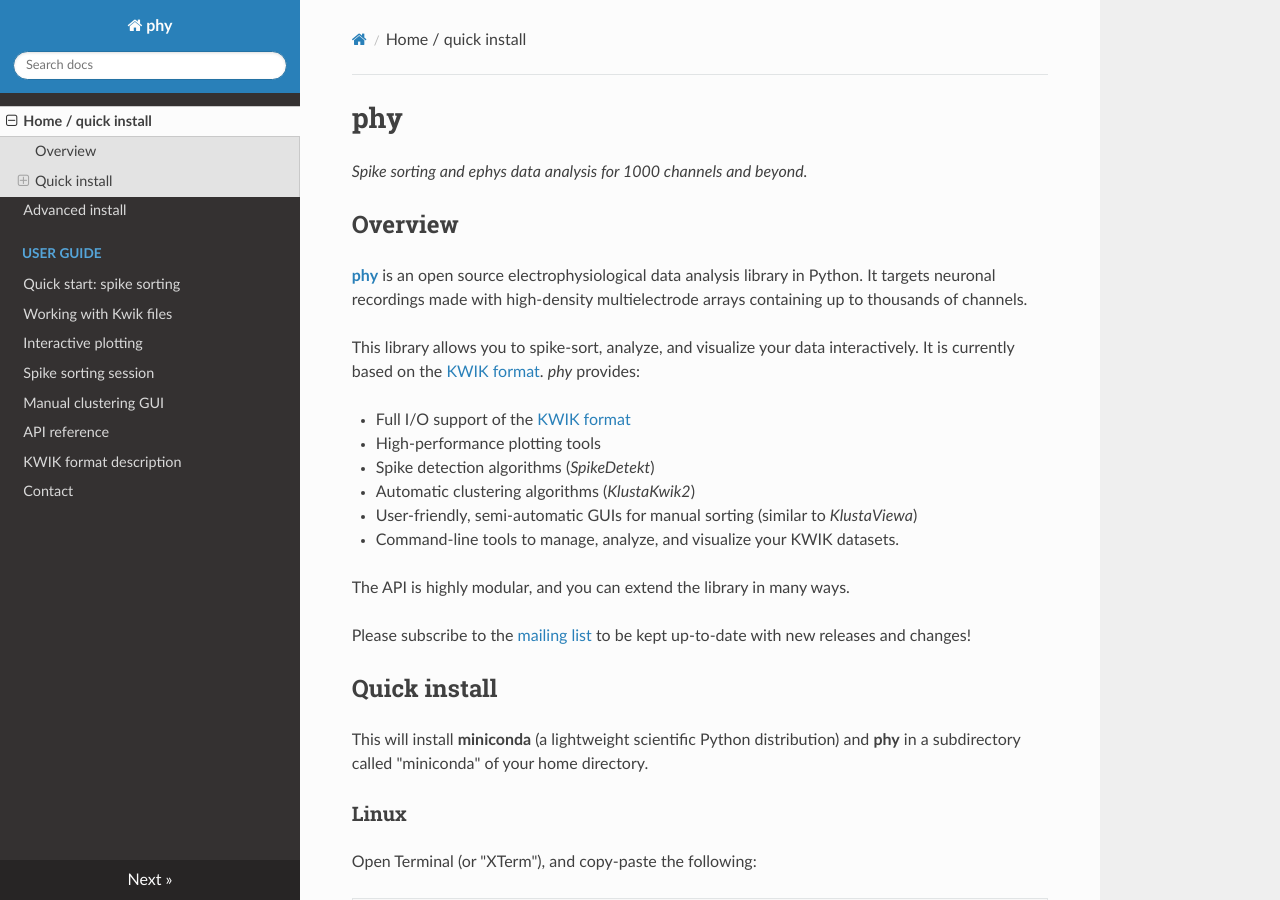
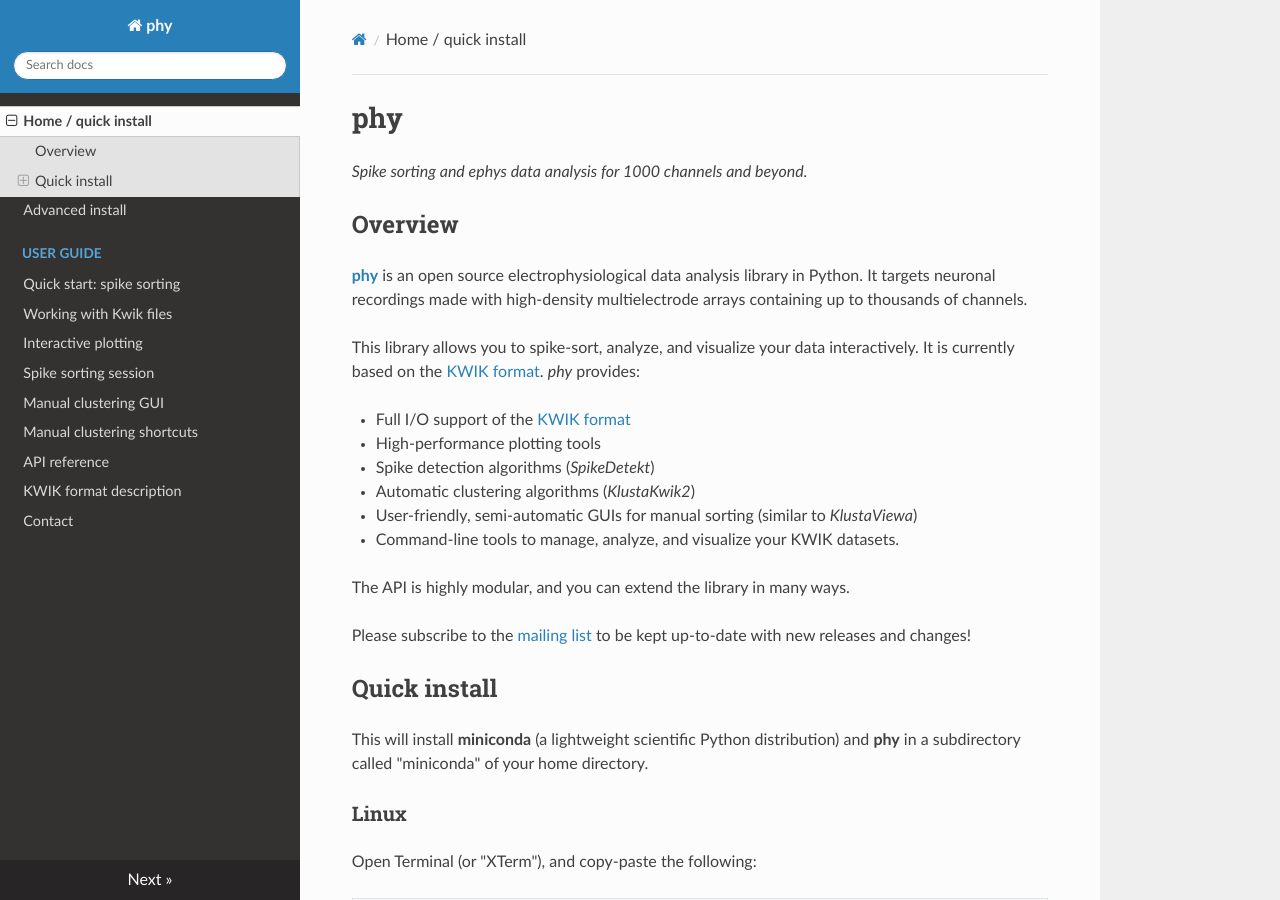
Before and after one commit to kwikteam/phy-doc, an MkDocs documentation site: the page built from docs/index.md, in a window 1280 px wide and 900 px high. Built offline with MkDocs 1.6.1, drawn with Linux system fonts in a browser that asks for light colours; nearby versions of some CDN libraries; old or Windows-style settings are respelled for this version of MkDocs.

Commit message:
add shortcuts link

```diff
--- a/mkdocs.yml
+++ b/mkdocs.yml
@@ -8,6 +8,7 @@ pages:
    - 'Interactive plotting': 'plot.md'
    - 'Spike sorting session': 'cluster-auto.md'
    - 'Manual clustering GUI': 'cluster-manual.md'
+   - 'Manual clustering shortcuts': 'shortcuts.md'
 - API reference: 'api.md'
 - KWIK format description: 'kwik-format.md'
 - Contact: 'contact.md'
```
